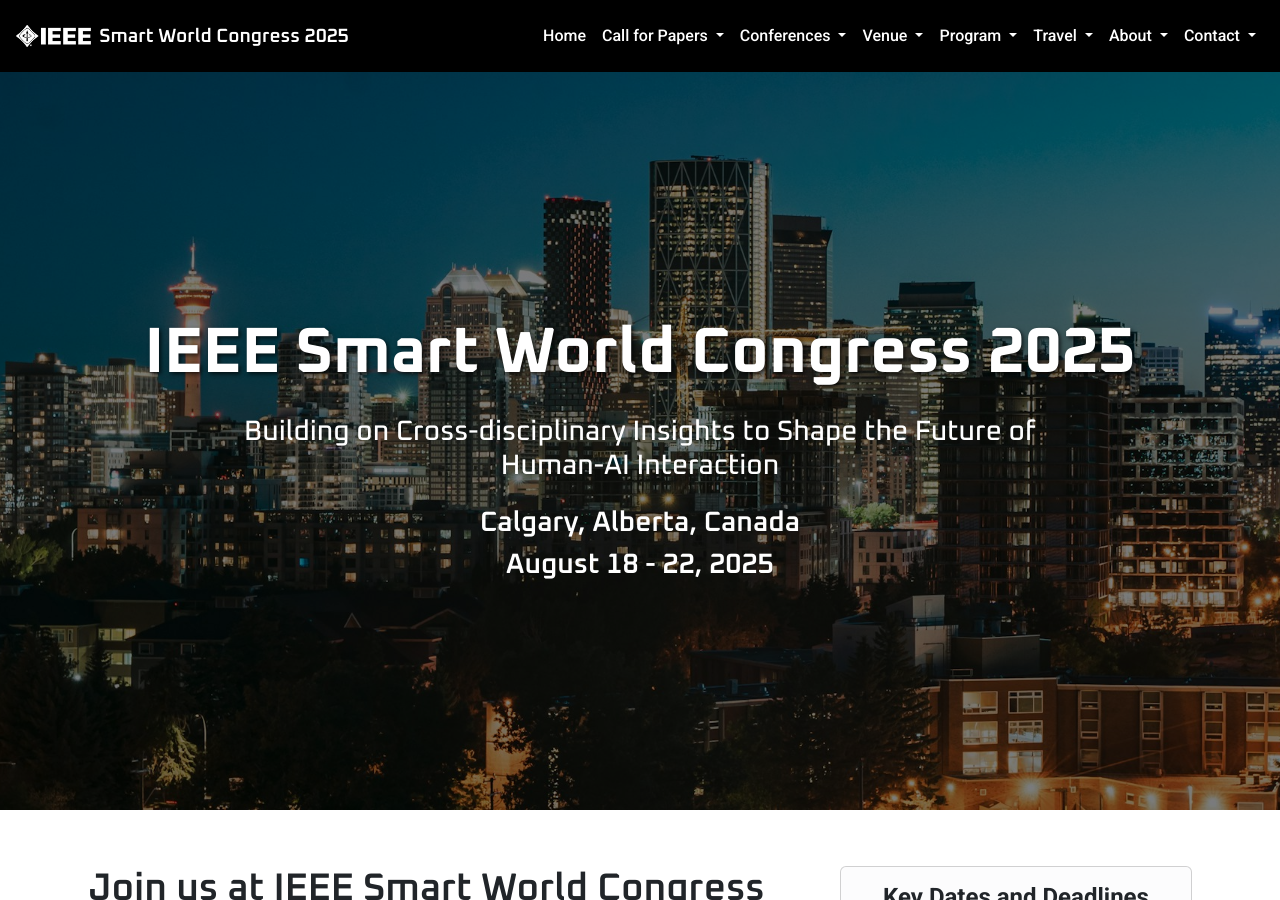
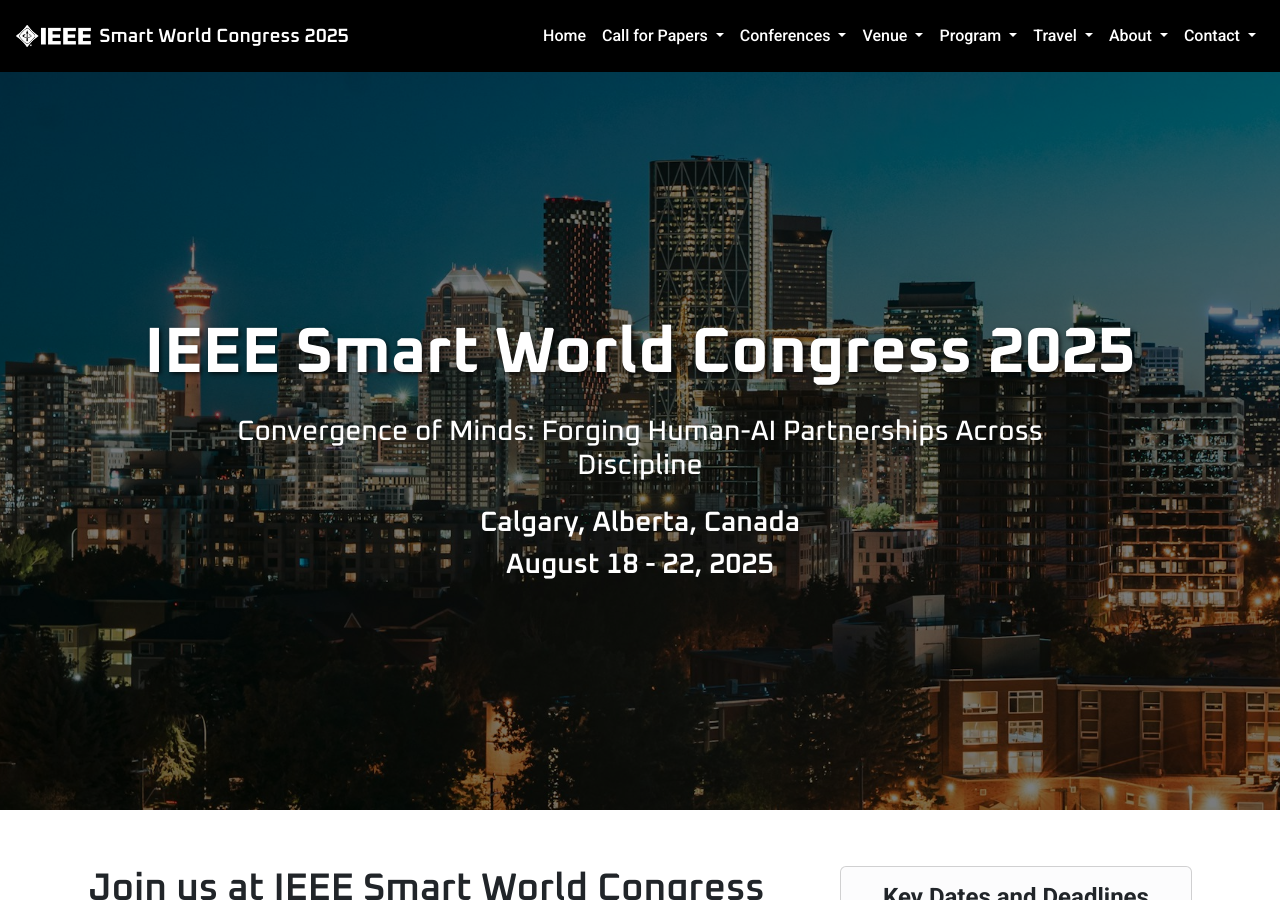
Before and after one commit to IEEE-SWC-2025/IEEE-SWC-2025.github.io, a Jekyll site: the page built from index.markdown, in a window 1280 px wide and 900 px high. Built offline with Jekyll 4.4.1, drawn with Linux system fonts in a browser that asks for light colours.

```diff
--- a/_includes/home.html
+++ b/_includes/home.html
@@ -16,8 +16,7 @@
     >
       <h1 class="display-3 fw-bolder mt-5">IEEE Smart World Congress 2025</h1>
       <h3 class="w-75 responsive-width fw-medium text-center">
-        Building on Cross-disciplinary Insights to Shape the Future of Human-AI
-        Interaction
+        Convergence of Minds: Forging Human-AI Partnerships Across Discipline
       </h3>
       <div>
         <h3>Calgary, Alberta, Canada</h3>
```
